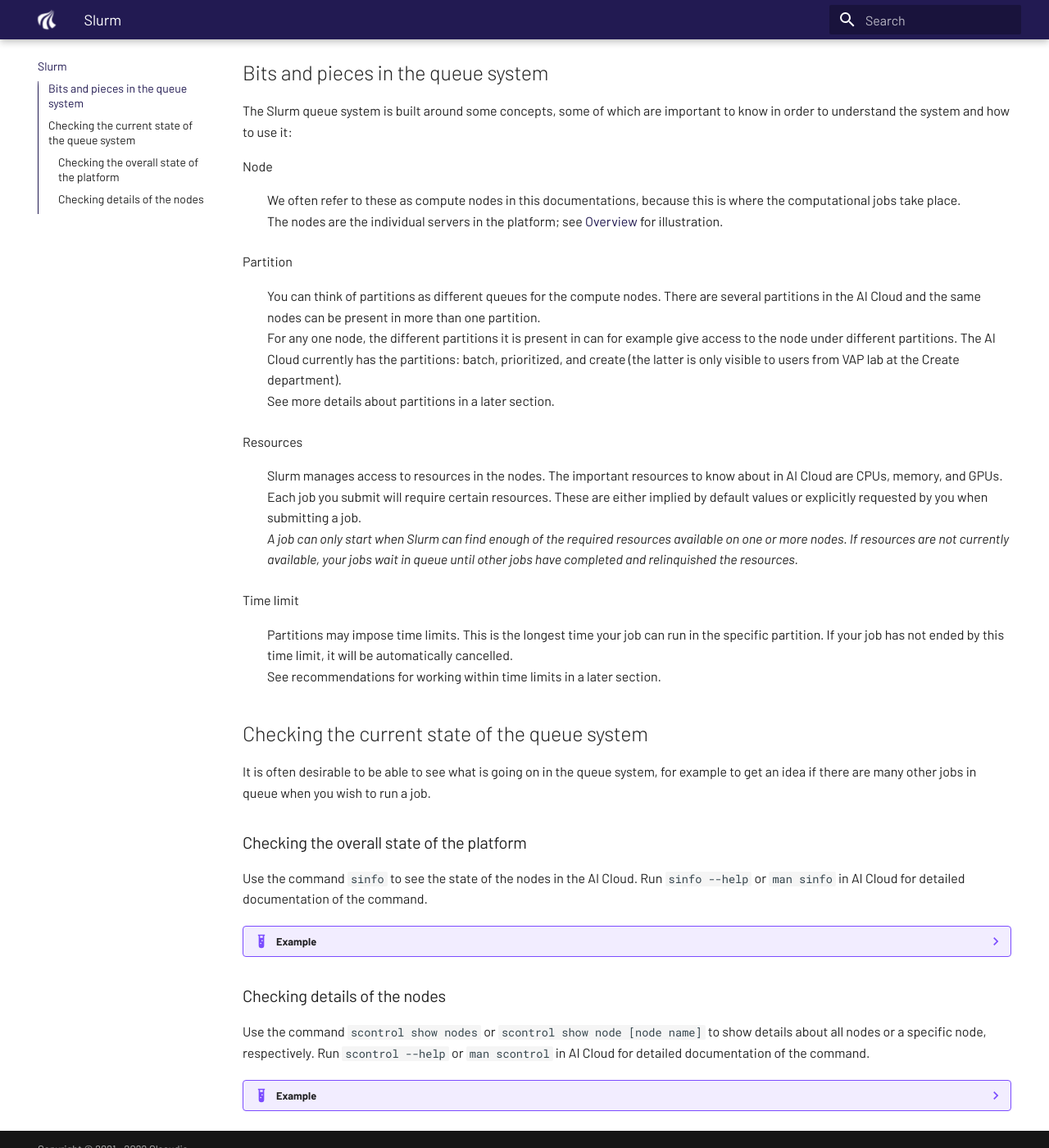
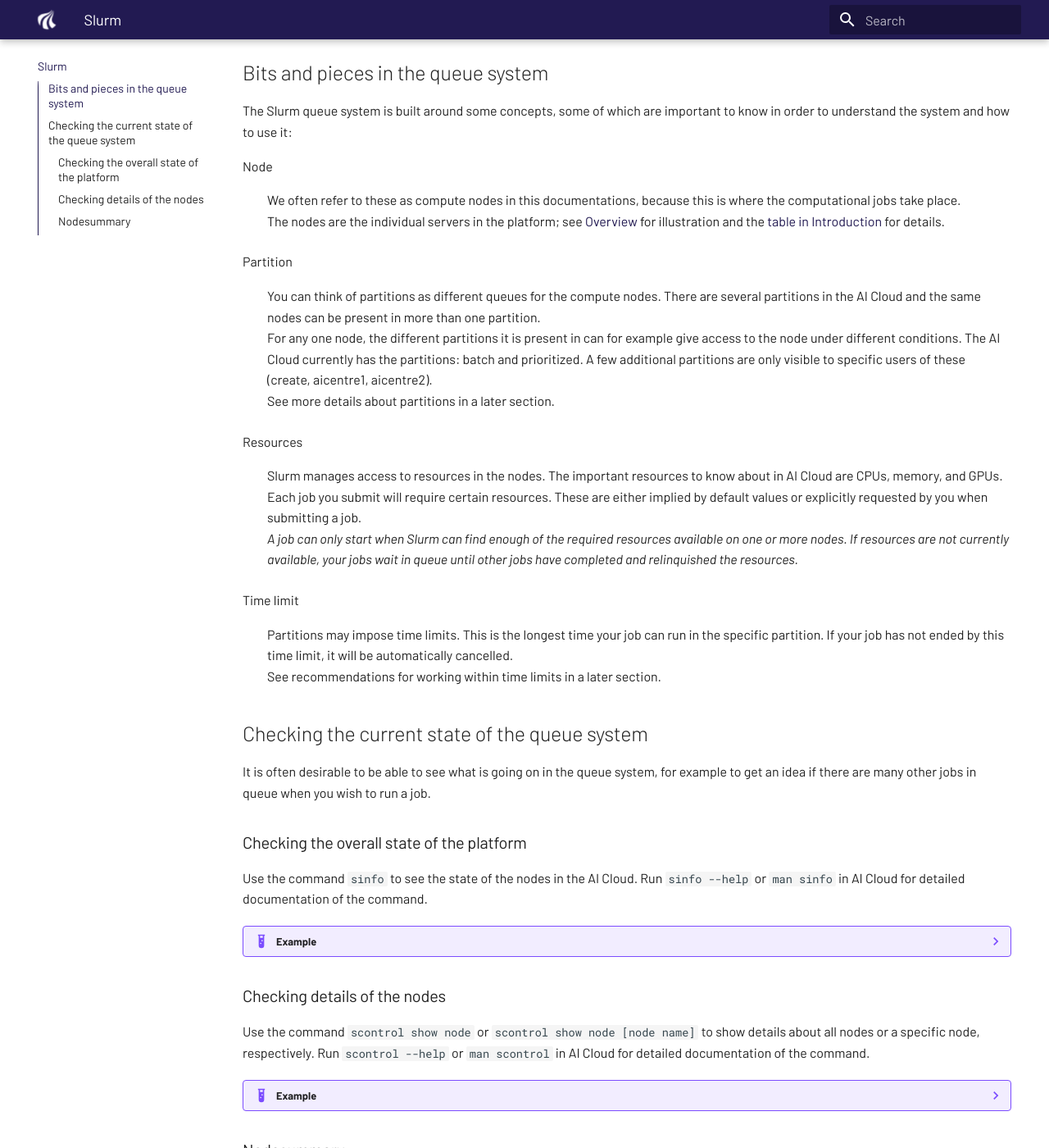
Before and after one commit to aau-claaudia/aicloud-docs, an MkDocs documentation site: the page built from docs/slurm.md, in a window 1280 px wide and 1400 px high, scrolled down 289 px. Shown: the whole window at 82% size. Built offline with MkDocs 1.6.1 and Material for MkDocs 9.7.7, drawn with Linux system fonts in a browser that asks for light colours; some of the changed text lies outside the part shown.

Commit message:
Additions to Slurm page
Minor revisions and a new section about the tool "nodesummary".

```diff
--- a/docs/slurm.md
+++ b/docs/slurm.md
@@ -17,17 +17,18 @@
 : We often refer to these as compute nodes in this documentations,
   because this is where the computational jobs take place.
   The nodes are the individual servers in the platform; see
-  [Overview](overview.md) for illustration.
+  [Overview](overview.md) for illustration and the [table in
+  Introduction](introduction.md#overview) for details.
 
 Partition
 : You can think of partitions as different queues for the compute
   nodes. There are several partitions in the AI Cloud and the same
   nodes can be present in more than one partition.
   For any one node, the different partitions it is present in can for
-  example give access to the node under different partitions. The AI
-  Cloud currently has the partitions: batch, prioritized, and create
-  (the latter is only visible to users from VAP lab at the Create
-  department).
+  example give access to the node under different conditions. The AI
+  Cloud currently has the partitions: batch and prioritized. A few
+  additional partitions are only visible to specific users of these
+  (create, aicentre1, aicentre2).
   See more details about partitions in a later section.
 
 <!-- QoS should be added if we start using them in the new AI Cloud -->
@@ -95,7 +96,7 @@
 
 ### Checking details of the nodes
 
-Use the command `scontrol show nodes` or `scontrol show node [node
+Use the command `scontrol show node` or `scontrol show node [node
 name]` to show details about all nodes or a specific node,
 respectively.  Run `scontrol --help` or `man scontrol` in AI Cloud for
 detailed documentation of the command.
@@ -121,3 +122,15 @@
            CapWatts=n/a
            CurrentWatts=0 AveWatts=0
            ExtSensorsJoules=n/s ExtSensorsWatts=0 ExtSensorsTemp=n/s
+
+### Nodesummary
+
+The two commands `sinfo` and `scontrol show node` provide information
+which is either too little or way too much detail in most
+situations. As an alternative, we provide the tool `nodesummary` to
+show a hopefully more intuitive overview of the used/available
+resources in AI Cloud.
+
+![Screenshot of `nodesummary` in use.](assets/img/nodesummary.png)
+
+**More information to be added here soon...**
```
Also changed, not shown: docs/index.md (+1 -1 lines), docs/assets/img/nodesummary.png (added).
